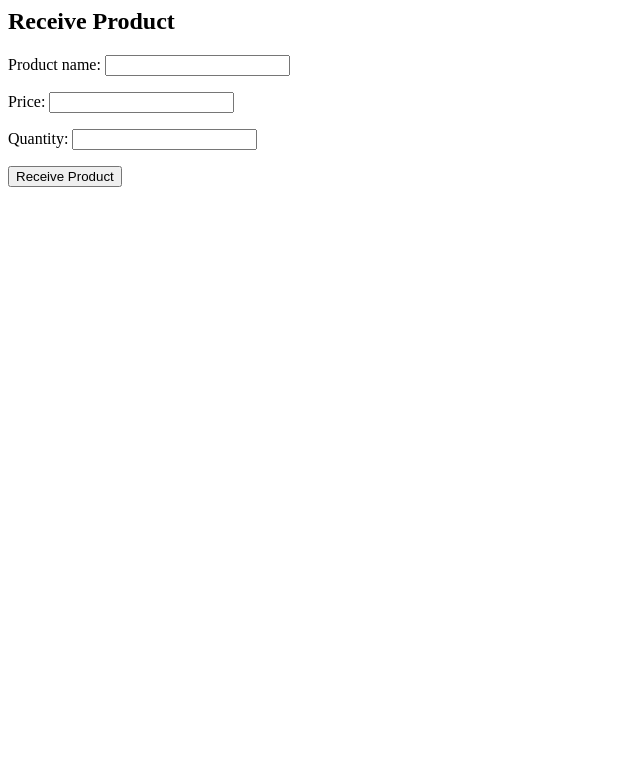
After one commit to Kali2114/Warehouse-Djago-DRF, a Django app: page /warehouse/receive_product/ in a window 1280 px wide. The commit adds this page. Shown: the top 783 px of the page, without its empty margins (0-640 px from the left). Run offline with Django 5.2, Linux system fonts and the light colour scheme.

Commit message:
add templates

```diff
--- a/mywarehouse/urls.py
+++ b/mywarehouse/urls.py
@@ -19,5 +19,5 @@ from django.urls import include, path
 
 urlpatterns = [
     path('admin/', admin.site.urls),
-    # path('warehouse/', include('warehouseapp')),
+    path('warehouse/', include('mywarehouse.warehouseapp.urls')),
 ]
--- /dev/null
+++ b/mywarehouse/warehouseapp/forms.py
@@ -0,0 +1,18 @@
+from django import forms
+
+class ReceiveProductForm(forms.Form):
+    product_name = forms.CharField()
+    price = forms.FloatField()
+    quantity = forms.IntegerField()
+
+    def clean_product_name(self):
+        product_name = self.cleaned_data['product_name']
+        return product_name.capitalize()
+
+class IssueProductForm(forms.Form):
+    product_name = forms.CharField()
+    quantity = forms.IntegerField()
+
+    def clean_product_name(self):
+        product_name = self.cleaned_data['product_name']
+        return product_name.capitalize()
--- /dev/null
+++ b/mywarehouse/warehouseapp/templates/receive_product.html
@@ -0,0 +1,13 @@
+<html>
+<head>
+    <title>Receive Product</title>
+</head>
+<body>
+    <h2>Receive Product</h2>
+    <form method="post" action="{% url 'receive_product' %}">
+        {% csrf_token %}
+        {{ form.as_p }}
+        <button type="submit">Receive Product</button>
+    </form>
+</body>
+</html>
--- a/mywarehouse/warehouseapp/urls.py
+++ b/mywarehouse/warehouseapp/urls.py
@@ -3,6 +3,6 @@ from . import views
 
 urlpatterns = [
     path('receive_product/', views.receive_product, name='receive_product'),
-    path('issue_product/', views.issue_product, name='issue product'),
-    path('display_product_list/', views.display_product_list, name='display_product_list')
+    path('issue_product/', views.issue_product, name='issue_product'),
+    path('display_product_list/', views.display_product_list),
 ]
--- a/mywarehouse/warehouseapp/views.py
+++ b/mywarehouse/warehouseapp/views.py
@@ -1,55 +1,78 @@
 from django.shortcuts import render
 from django.http import JsonResponse
-from models import Product
+from .models import Product
+from .forms import ReceiveProductForm, IssueProductForm
+
 
 def receive_product(request):
     if request.method == 'POST':
-        product_name = request.POST.get('product_name')
-        quantity = request.POST.get('quantity')
-        price = request.POST.get('price')
-        if quantity and price > 0:
-            try:
-                product = Product.objects.get(name=product_name)
-                product.quantity += quantity
-                product.save()
-            except Product.DoesNotExist:
-                Product.object.create(name=product_name, quantity=quantity, price=price)
+        form = ReceiveProductForm(request.POST)
+        if form.is_valid():
+            product_name = form.cleaned_data['product_name']
+            quantity = form.cleaned_data['quantity']
+            price = form.cleaned_data['price']
+            if quantity and price > 0:
+                try:
+                    product = Product.objects.get(name=product_name)
+                    product.quantity += quantity
+                    product.save()
+                except Product.DoesNotExist:
+                    Product.objects.create(name=product_name, quantity=quantity, price=price)
 
-            return JsonResponse({
-                'status': 'success',
-                'message': 'Procuct received successfully',
-                'product': {
-                'name': product_name,
-                'quantity': quantity,
-                'price': price
-            }
-            })
+                return JsonResponse({
+                    'status': 'success',
+                    'message': 'Procuct received successfully',
+                    'product': {
+                    'name': product_name,
+                    'quantity': quantity,
+                    'price': price,
+                }
+                })
+            else:
+                return JsonResponse({'status': 'error', 'message':
+                    'Quantity and price should be a positive value.'})
         else:
-            return JsonResponse({'status': 'error', 'message':
-                'Quantity and price should be a positive value.'})
+            return JsonResponse({'status': 'error', 'message': 'Invalid request.'})
     else:
-        return JsonResponse({'status': 'error', 'message': 'Invalid request.'})
+        form = ReceiveProductForm()
+
+    return render(request, 'receive_product.html', {'form': form})
 
 
 
 def issue_product(request):
+    products = Product.objects.all()
+    status = None
     if request.method == 'POST':
-        product_name = request.POST.get('product_name')
-        quantity = request.POST.get('quantity')
-    if quantity > 0:
-        try:
-            product = Product.objects.get(name=product_name)
-            if product.quantity >= quantity:
-                if product.quantity > quantity:
-                    product.quantity -= quantity
-                    product.save()
-                else:
-                    product.delete()
-                return JsonResponse({'status': 'success', 'message': f'{product_name} x {quantity} issued.'})
-        except Product.DoesNotExist:
-            return JsonResponse({'status': 'error', 'message': 'Product not found in inventory.'})
+        form = IssueProductForm(request.POST)
+        if form.is_valid():
+            product_name = form.cleaned_data['product_name']
+            quantity = form.cleaned_data['quantity']
+            if quantity > 0:
+                try:
+                    product = Product.objects.get(name=product_name)
+                    if product.quantity >= quantity:
+                        if product.quantity > quantity:
+                            product.quantity -= quantity
+                            product.save()
+                        else:
+                            product.delete()
+                        total_cost = product.price * quantity
+                        status  = {'status': 'success', 'message': f'{product_name} x {quantity} issued.'
+                                                                             f' Total cost: {total_cost}$'}
+                        return render(request, 'issue_status.html', {'status': status})
+                    else:
+                        status = {'status': 'error', 'message': 'Insufficient stock.'}
+                except Product.DoesNotExist:
+                    status = {'status': 'error', 'message': 'Product not found in inventory.'}
+            else:
+                status = {'status': 'error', 'message': 'Quantity should be a positive value'}
+        else:
+            status = {'status': 'error', 'message': 'Invalid request.'}
     else:
-        return JsonResponse({'status': 'error', 'message': 'Invalid request.'})
+        form = IssueProductForm()
+    return render(request, 'issue_product.html', {'form': form, 'products': products, 'status': status})
+
 
 
 
```
Also changed, not shown: mywarehouse/warehouseapp/templates/issue_product.html (added, +20 -0 lines), mywarehouse/warehouseapp/templates/issue_status.html (added, +17 -0 lines), mywarehouse/warehouseapp/templates/product_list.html (+8 -4 lines), mywarehouse/warehouseapp/templates/receive_status.html (added, +10 -0 lines), db.sqlite3.
